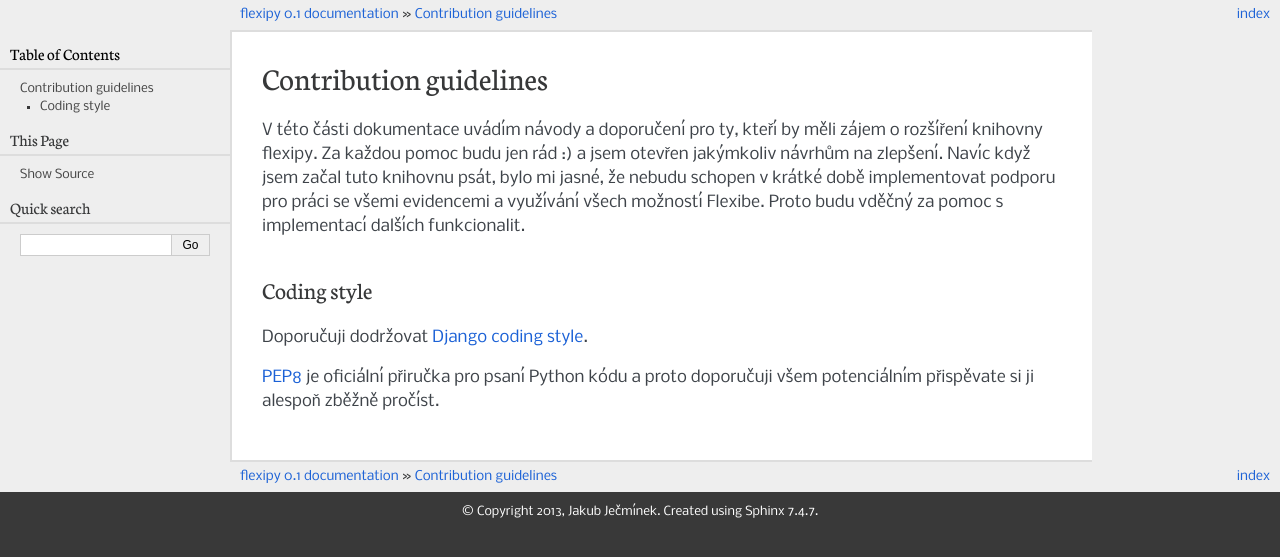
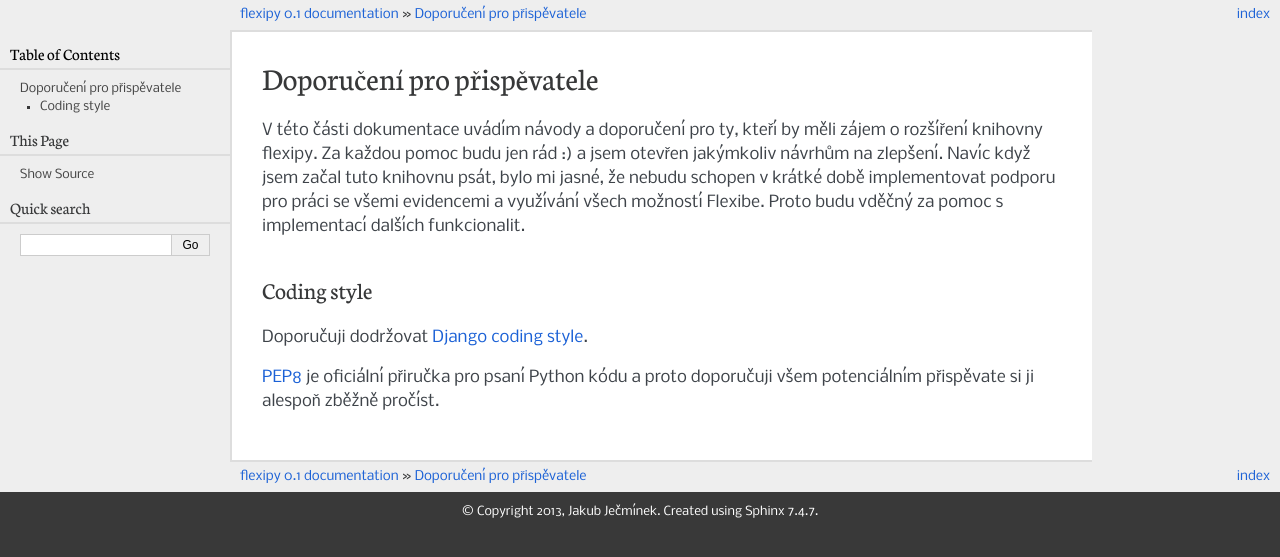
Before and after one commit to JakubJecminek/flexipy, a Sphinx documentation site: the page built from docs/gettingstarted/contributing.rst, in a window 1280 px wide. Shown: the top 557 px of the page. Built offline with Sphinx 7.4.7, drawn with Linux system fonts in a browser that asks for light colours; pages that are not in the unit, such as notebooks, are missing from menus.

Commit message:
drobna uprava v docs

```diff
--- a/docs/gettingstarted/contributing.rst
+++ b/docs/gettingstarted/contributing.rst
@@ -1,5 +1,5 @@
-Contribution guidelines
-=======================
+Doporučení pro přispěvatele
+===========================
 
 V této části dokumentace uvádím návody a doporučení pro ty, kteří by měli zájem o rozšíření knihovny flexipy. Za každou pomoc
 budu jen rád :) a jsem otevřen jakýmkoliv návrhům na zlepšení. Navíc když jsem začal tuto knihovnu psát, bylo mi jasné, že nebudu schopen v krátké době implementovat podporu pro práci se všemi evidencemi a využívání všech možností Flexibe. Proto budu vděčný za pomoc s implementací dalších funkcionalit.
```
